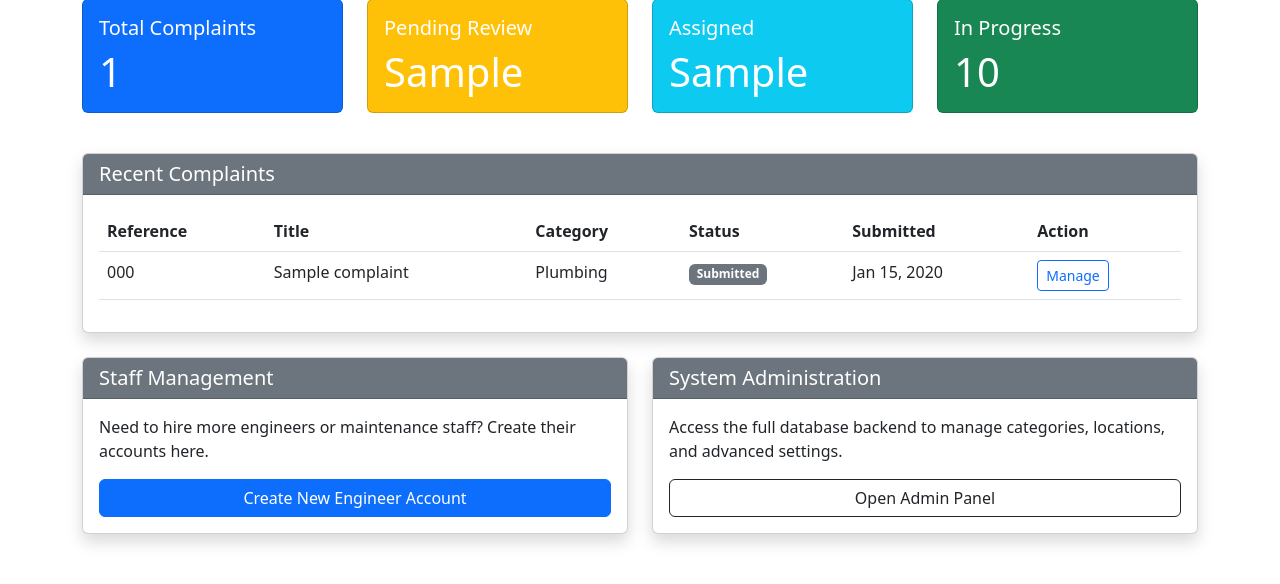
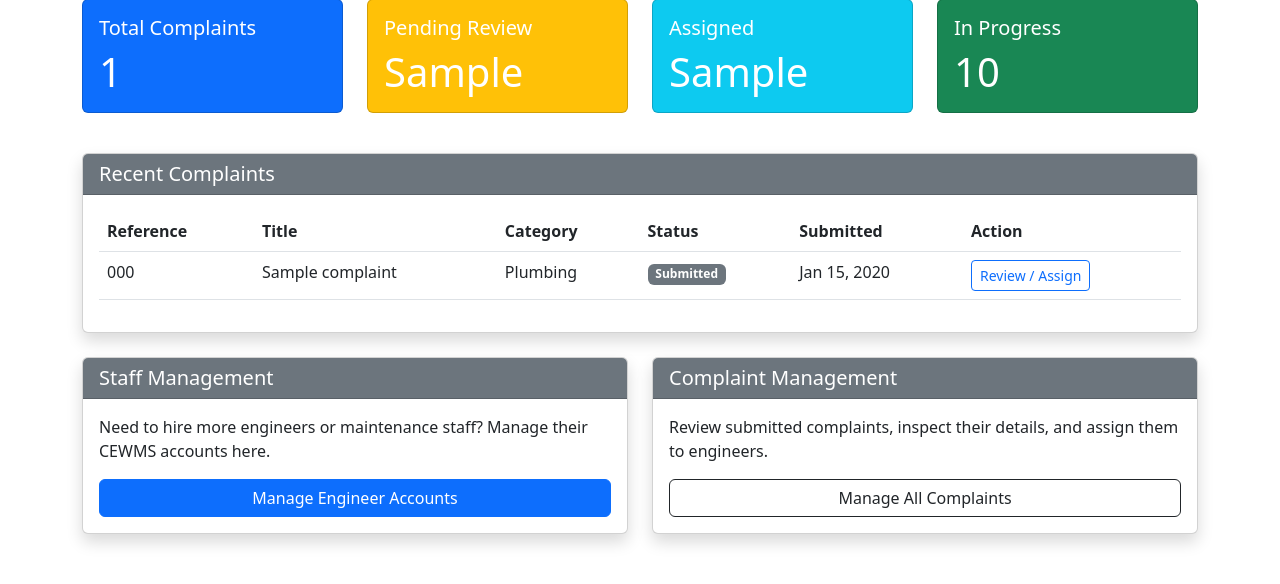
Before and after one commit to nlerechibright-coder/cewms, a Django app: template templates/accounts/management_dashboard.html in a window 1280 px wide. Shown: the part 167-751 px from the top of the page. Run offline with Django 4.2, Linux system fonts and the light colour scheme; data comes from the database, SQL or seed files in the repository; tables that the repository leaves empty hold one stand-in row (values such as "Sample post"); the template is opened without the code that fills it: values that come from a table or form of the project are taken from there, most other values are stand-ins (such as "Sample title", 1, 10 or a date in 2020).

Commit message:
Implement administrator dashboard, management command for admin creation, and fix DB URL parsing

```diff
--- a/templates/accounts/dashboard.html
+++ b/templates/accounts/dashboard.html
@@ -62,7 +62,7 @@
                 </div>
             </div>
             <div class="mt-4 d-flex gap-3">
-                <a href="{% url 'admin:complaints_complaint_changelist' %}" class="btn btn-primary btn-lg">Manage All Complaints</a>
+                <a href="{% url 'complaints:management_complaints' %}" class="btn btn-primary btn-lg">Manage All Complaints</a>
                 <a href="{% url 'accounts:create_engineer' %}" class="btn btn-success btn-lg">Add New Engineer</a>
             </div>
 
--- a/templates/accounts/management_dashboard.html
+++ b/templates/accounts/management_dashboard.html
@@ -89,7 +89,7 @@
                                         <td><span class="badge bg-secondary">{{ complaint.get_status_display }}</span></td>
                                         <td>{{ complaint.created_at|date:"M d, Y" }}</td>
                                         <td>
-                                            <a href="/admin/complaints/complaint/{{ complaint.id }}/change/" class="btn btn-sm btn-outline-primary">Manage</a>
+                                            <a href="{% url 'complaints:assign_complaint' complaint.id %}" class="btn btn-sm btn-outline-primary">Review / Assign</a>
                                         </td>
                                     </tr>
                                 {% endfor %}
@@ -110,19 +110,19 @@
                         <h5 class="mb-0">Staff Management</h5>
                     </div>
                     <div class="card-body">
-                        <p>Need to hire more engineers or maintenance staff? Create their accounts here.</p>
-                        <a href="{% url 'accounts:create_engineer' %}" class="btn btn-primary w-100">Create New Engineer Account</a>
+                        <p>Need to hire more engineers or maintenance staff? Manage their CEWMS accounts here.</p>
+                        <a href="{% url 'accounts:engineer_list' %}" class="btn btn-primary w-100">Manage Engineer Accounts</a>
                     </div>
                 </div>
             </div>
             <div class="col-md-6">
                 <div class="card shadow">
                     <div class="card-header bg-secondary text-white">
-                        <h5 class="mb-0">System Administration</h5>
+                        <h5 class="mb-0">Complaint Management</h5>
                     </div>
                     <div class="card-body">
-                        <p>Access the full database backend to manage categories, locations, and advanced settings.</p>
-                        <a href="/admin/" class="btn btn-outline-dark w-100">Open Admin Panel</a>
+                        <p>Review submitted complaints, inspect their details, and assign them to engineers.</p>
+                        <a href="{% url 'complaints:management_complaints' %}" class="btn btn-outline-dark w-100">Manage All Complaints</a>
                     </div>
                 </div>
             </div>
```
Also changed, not shown: apps/accounts/tests.py (+20 -0 lines).
